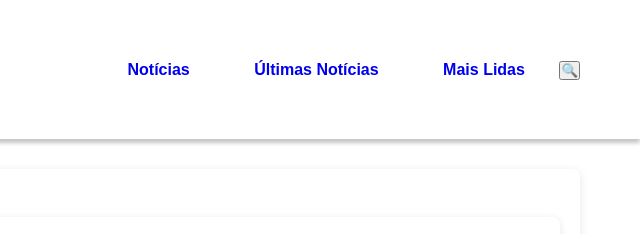
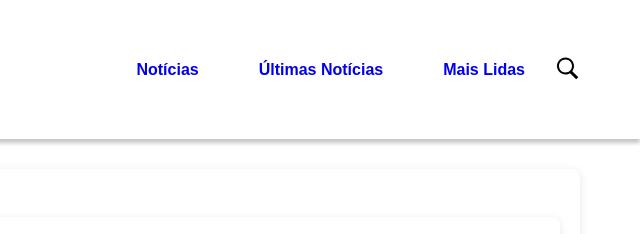
Before and after one commit to all3x-martins/news-website-demo, a plain HTML site: page index.html in a window 1280 px wide. Shown: the top 234 px of the page, 640-1280 px from the left. Drawn offline with Linux system fonts and the light colour scheme.

Commit message:
Modificado ícone de busca com novo design, tamanho e alinhamento ajustados

```diff
--- a/css/style.css
+++ b/css/style.css
@@ -40,6 +40,11 @@ header {
     height: 115px;
 }
 
+nav {
+    display: flex;
+    align-items: center;
+}
+
 /* Estilos para os links do menu */
 nav > a {
     padding: 12px 30px;
@@ -56,6 +61,11 @@ nav > a:hover {
     text-decoration: underline;
     border-radius: 5px;
     transform: translateY(-3px);
+}
+
+.search-toggle {
+    background-color: transparent;
+    border: none
 }
 
 /* Estilo do formulário de busca */
--- a/index.html
+++ b/index.html
@@ -18,10 +18,14 @@
             <a href="#">Notícias</a>
             <a href="#">Últimas Notícias</a>
             <a href="#">Mais Lidas</a>
-            <button class="search-toggle" onclick="toggleSearch()">🔍</button>
+            <button class="search-toggle" onclick="toggleSearch()"><svg xmlns="http://www.w3.org/2000/svg" x="0px" y="0px" width="25px" height="25px" viewBox="0 0 50 50">
+                <path d="M 21 3 C 11.601563 3 4 10.601563 4 20 C 4 29.398438 11.601563 37 21 37 C 24.355469 37 27.460938 36.015625 30.09375 34.34375 L 42.375 46.625 L 46.625 42.375 L 34.5 30.28125 C 36.679688 27.421875 38 23.878906 38 20 C 38 10.601563 30.398438 3 21 3 Z M 21 7 C 28.199219 7 34 12.800781 34 20 C 34 27.199219 28.199219 33 21 33 C 13.800781 33 8 27.199219 8 20 C 8 12.800781 13.800781 7 21 7 Z"></path>
+                </svg></button>
             <form action="/search.html" method="get" id="search-form" class="search-form">
                 <input type="text" name="q" placeholder="Buscar..." class="search-input">
-                <button type="submit" class="search-button">🔍</button>
+                <button type="submit" class="search-button"><svg xmlns="http://www.w3.org/2000/svg" x="0px" y="0px" width="25px" height="25px" viewBox="0 0 50 50">
+                    <path d="M 21 3 C 11.601563 3 4 10.601563 4 20 C 4 29.398438 11.601563 37 21 37 C 24.355469 37 27.460938 36.015625 30.09375 34.34375 L 42.375 46.625 L 46.625 42.375 L 34.5 30.28125 C 36.679688 27.421875 38 23.878906 38 20 C 38 10.601563 30.398438 3 21 3 Z M 21 7 C 28.199219 7 34 12.800781 34 20 C 34 27.199219 28.199219 33 21 33 C 13.800781 33 8 27.199219 8 20 C 8 12.800781 13.800781 7 21 7 Z"></path>
+                    </svg></button>
             </form>
         </nav>
     </div>
```
